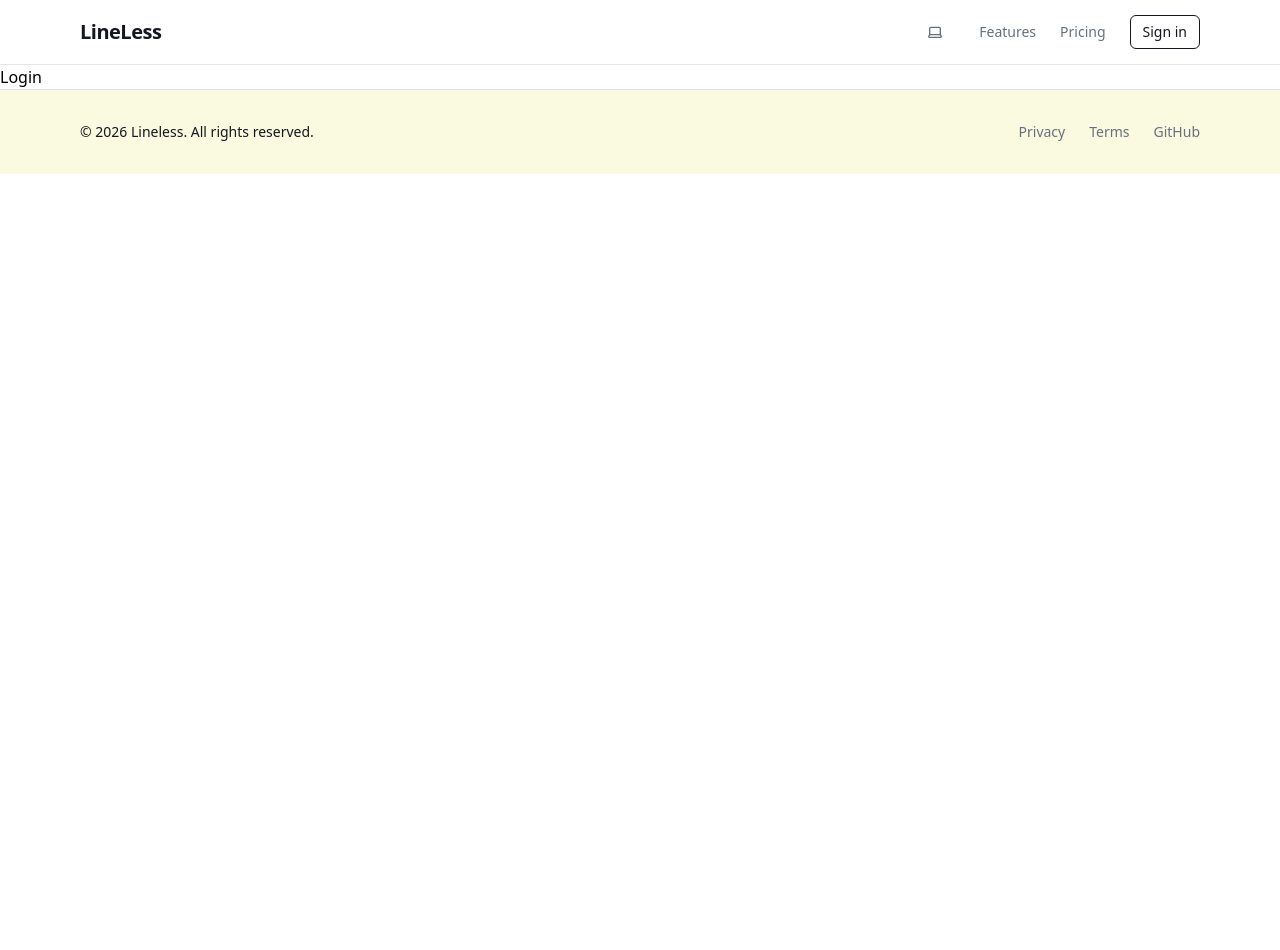
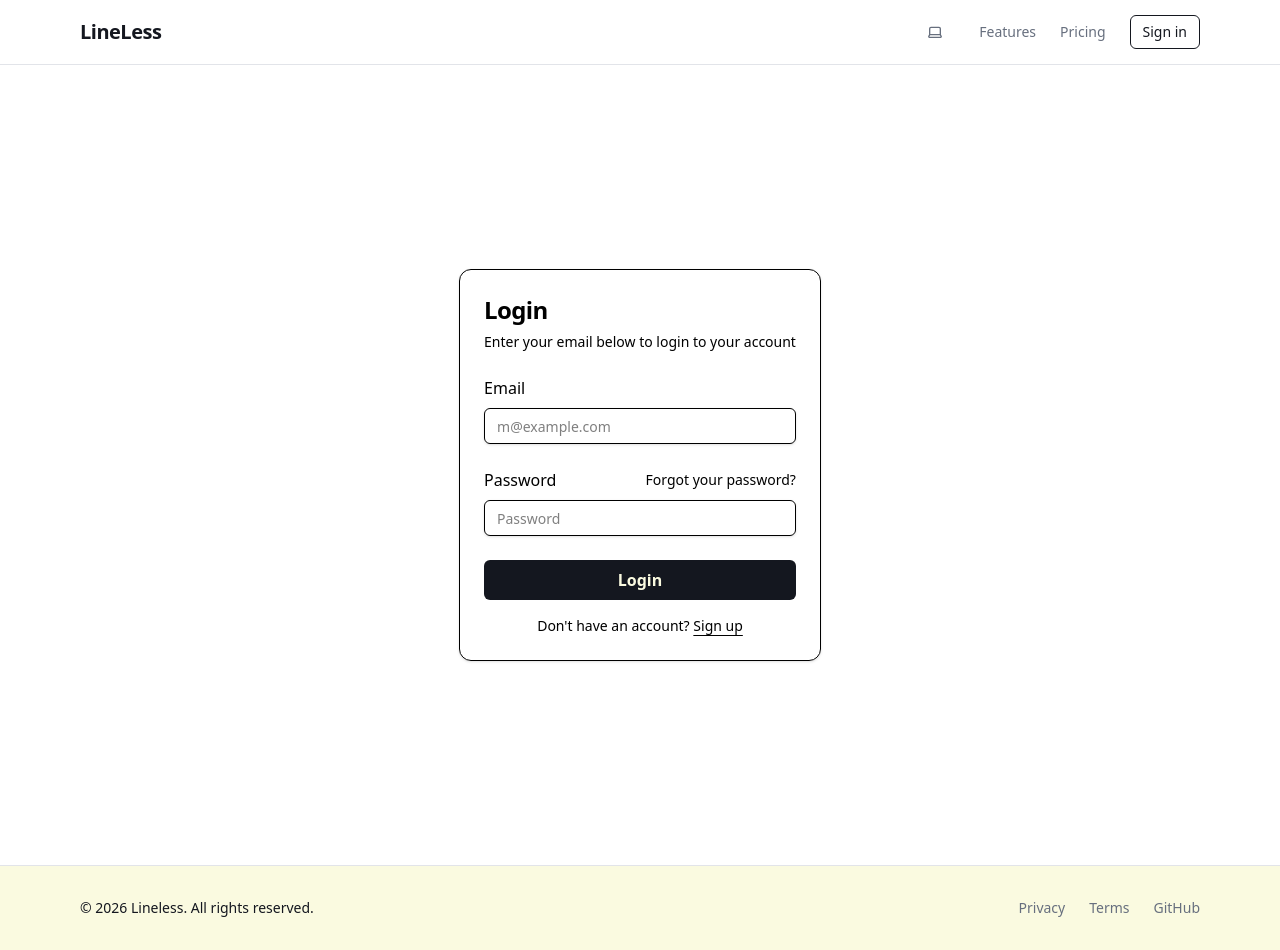
Before and after one commit to starDust1703/Lineless, a Next.js app: page /login in a window 1280 px wide. Before the commit the page ends 800 px from the top, so only its background shows below. Built offline with nearby package versions, Linux system fonts and the light colour scheme; no server answers.

Commit message:
refactor: update README and enhance auth flow

```diff
--- a/src/app/(auth)/login/page.jsx
+++ b/src/app/(auth)/login/page.jsx
@@ -1,16 +1,109 @@
+"use client";
+import { useRouter } from "next/navigation";
 import { createClient } from "../../../lib/supabase/client";
+import { useState } from "react";
+import { cn } from "../../../lib/utils";
+import { Card, CardContent, CardDescription, CardHeader, CardTitle } from "../../../components/ui/card";
+import { Label } from "@radix-ui/react-dropdown-menu";
+import { Input } from "../../../components/ui/input";
+import Link from "next/link";
+import ClickSpark from "../../../components/ClickSpark";
 
-export default async function Page(email, password) {
+export default function LoginForm() {
+  const [email, setEmail] = useState("");
+  const [password, setPassword] = useState("");
+  const [error, setError] = useState(null);
+  const [isLoading, setIsLoading] = useState(false);
+  const router = useRouter();
   const supabase = createClient();
 
-  const signIn = async () => {
-    const { error } = await supabase.auth.signInWithPassword({
-      email,
-      password,
-    });
-    if (error) throw error;
+  const handleLogin = async (e) => {
+    e.preventDefault();
+    setIsLoading(true);
+    setError(null);
+
+    try {
+      const { error } = await supabase.auth.signInWithPassword({
+        email,
+        password,
+      });
+      if (error) throw error;
+      router.push("/dashboard");
+    } catch (error) {
+      setError(error instanceof Error ? error.message : "An error occurred");
+    } finally {
+      setIsLoading(false);
+    }
   };
+
   return (
-    <div>Login</div>
-  )
+    <ClickSpark
+      sparkSize={10}
+      sparkRadius={15}
+      sparkCount={8}
+      duration={400}
+    >
+      <div className="flex min-h-svh w-full bg items-center justify-center p-6 md:p-10">
+        <div className={cn("flex flex-col gap-6")}>
+          <Card>
+            <CardHeader>
+              <CardTitle className="text-2xl">Login</CardTitle>
+              <CardDescription>
+                Enter your email below to login to your account
+              </CardDescription>
+            </CardHeader>
+            <CardContent>
+              <form onSubmit={handleLogin}>
+                <div className="flex flex-col gap-6">
+                  <div className="grid gap-2">
+                    <Label htmlFor="email">Email</Label>
+                    <Input
+                      id="email"
+                      type="email"
+                      placeholder="m@example.com"
+                      required
+                      value={email}
+                      onChange={(e) => setEmail(e.target.value)}
+                    />
+                  </div>
+                  <div className="grid gap-2">
+                    <div className="flex items-center">
+                      <Label htmlFor="password">Password</Label>
+                      <Link
+                        href="/forgot-password"
+                        className="ml-auto inline-block text-sm underline-offset-4 hover:underline"
+                      >
+                        Forgot your password?
+                      </Link>
+                    </div>
+                    <Input
+                      id="password"
+                      type="password"
+                      placeholder="Password"
+                      required
+                      value={password}
+                      onChange={(e) => setPassword(e.target.value)}
+                    />
+                  </div>
+                  {error && <p className="text-sm text-red-500">{error}</p>}
+                  <button type="submit" className="px-4 py-2 rounded-md bg-(--foreground) text-(--background) font-bold text-md cursor-pointer hover:opacity-80 transition" disabled={isLoading}>
+                    {isLoading ? "Logging in..." : "Login"}
+                  </button>
+                </div>
+                <div className="mt-4 text-center text-sm">
+                  Don&apos;t have an account?{" "}
+                  <Link
+                    href="/signup"
+                    className="underline underline-offset-4"
+                  >
+                    Sign up
+                  </Link>
+                </div>
+              </form>
+            </CardContent>
+          </Card>
+        </div>
+      </div>
+    </ClickSpark>
+  );
 }
--- a/src/app/(auth)/signup/page.jsx
+++ b/src/app/(auth)/signup/page.jsx
@@ -39,7 +39,7 @@ export default function SignUp() {
         },
       });
       if (error) throw error;
-      router.push("/auth/sign-up-success");
+      router.push("/sign-up-success");
     } catch (error) {
       setError(error ? error.message : "An error occurred");
     } finally {
--- a/src/lib/supabase/proxy.ts
+++ b/src/lib/supabase/proxy.ts
@@ -41,11 +41,11 @@ export async function updateSession(request: NextRequest) {
     request.nextUrl.pathname !== "/" &&
     !user &&
     !request.nextUrl.pathname.startsWith("/login") &&
-    !request.nextUrl.pathname.startsWith("/auth")
+    !request.nextUrl.pathname.startsWith("/")
   ) {
 
     const url = request.nextUrl.clone();
-    url.pathname = "/auth/login";
+    url.pathname = "/login";
     return NextResponse.redirect(url);
   }
 
```
Also changed, not shown: 1 other file (tests, documents, lock files or other folders).
